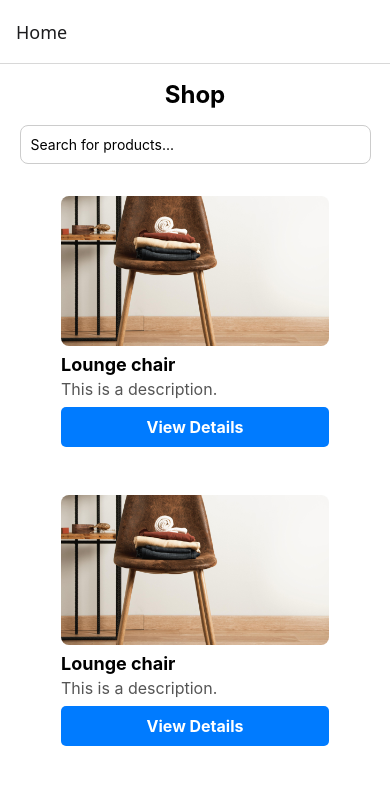
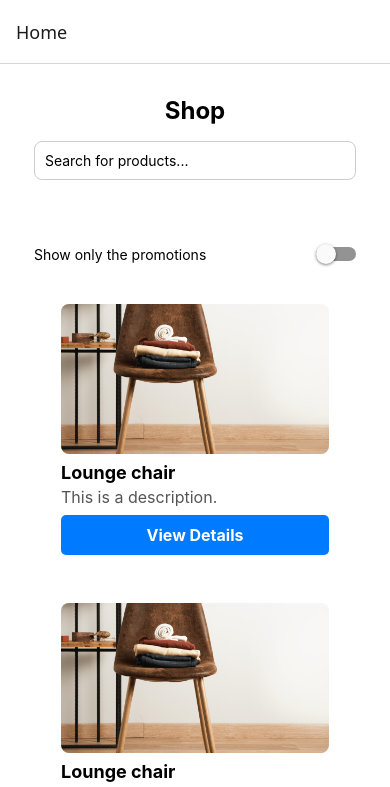
Before and after one commit to femkegoos/Interior-design, a React Native app: screen /Home in a window 390 px wide. Shown: the top 787 px of the page. Built offline with nearby package versions, Linux system fonts and the light colour scheme.

Commit message:
Enhance HomeScreen: add promotions toggle switch and update layout

```diff
--- a/screens/HomeScreen.js
+++ b/screens/HomeScreen.js
@@ -1,16 +1,23 @@
-import { ScrollView, TextInput, StyleSheet, Text, View } from 'react-native';
+import { ScrollView, TextInput, StyleSheet, Text, View, Switch } from 'react-native';
 import ProductCard from '../components/ProductCards';
+import { useState } from 'react';
+
 
 
 const HomeScreen = () => {
+    const[promotions, setPromotions] = useState(false);
   return (
-    <View style={styles.container}>
+    <ScrollView contentContainerStyle={styles.container}>
       <Text style={styles.title}>Shop</Text>
         <TextInput style={styles.searchInput} placeholder="Search for products..." />
+        <View style={styles.switchContainer}>
+            <Text>Show only the promotions</Text>
+            <Switch value={promotions} onValueChange={(value)=> setPromotions(value)} />
+        </View>
       <ProductCard />
       <ProductCard />
       <ProductCard />
-    </View>
+    </ScrollView>
   );
 }
 
@@ -19,7 +26,8 @@ const styles = StyleSheet.create({
     flex: 1,
     backgroundColor: '#fff',
     alignItems: 'center',
-    justifyContent: 'center',
+    padding: 16,
+
   },
 
     searchInput: {
@@ -29,6 +37,7 @@ const styles = StyleSheet.create({
         padding: 10,
         margin: 16,
         width: '90%',
+        marginBottom: 64,
     },
     title: {
         marginTop: 64,
@@ -36,6 +45,13 @@ const styles = StyleSheet.create({
         fontWeight: 'bold',
         marginTop: 16,
     },
+    switchContainer: {
+        flexDirection: 'row',
+        alignItems: 'center',
+        marginBottom: 24,
+        justifyContent: 'space-between',
+        width: '90%',
+    }
 });
 
 export default HomeScreen;
```
